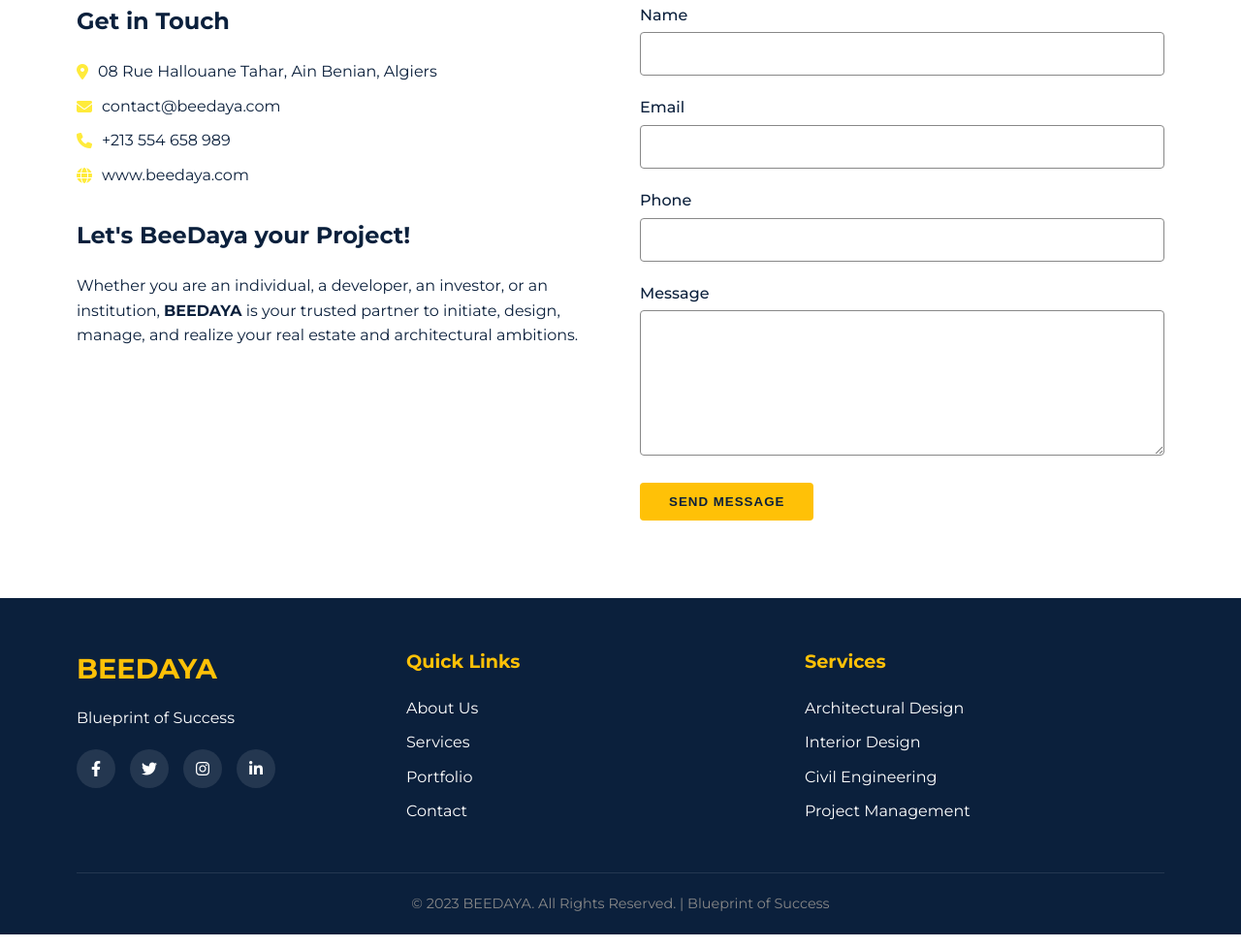
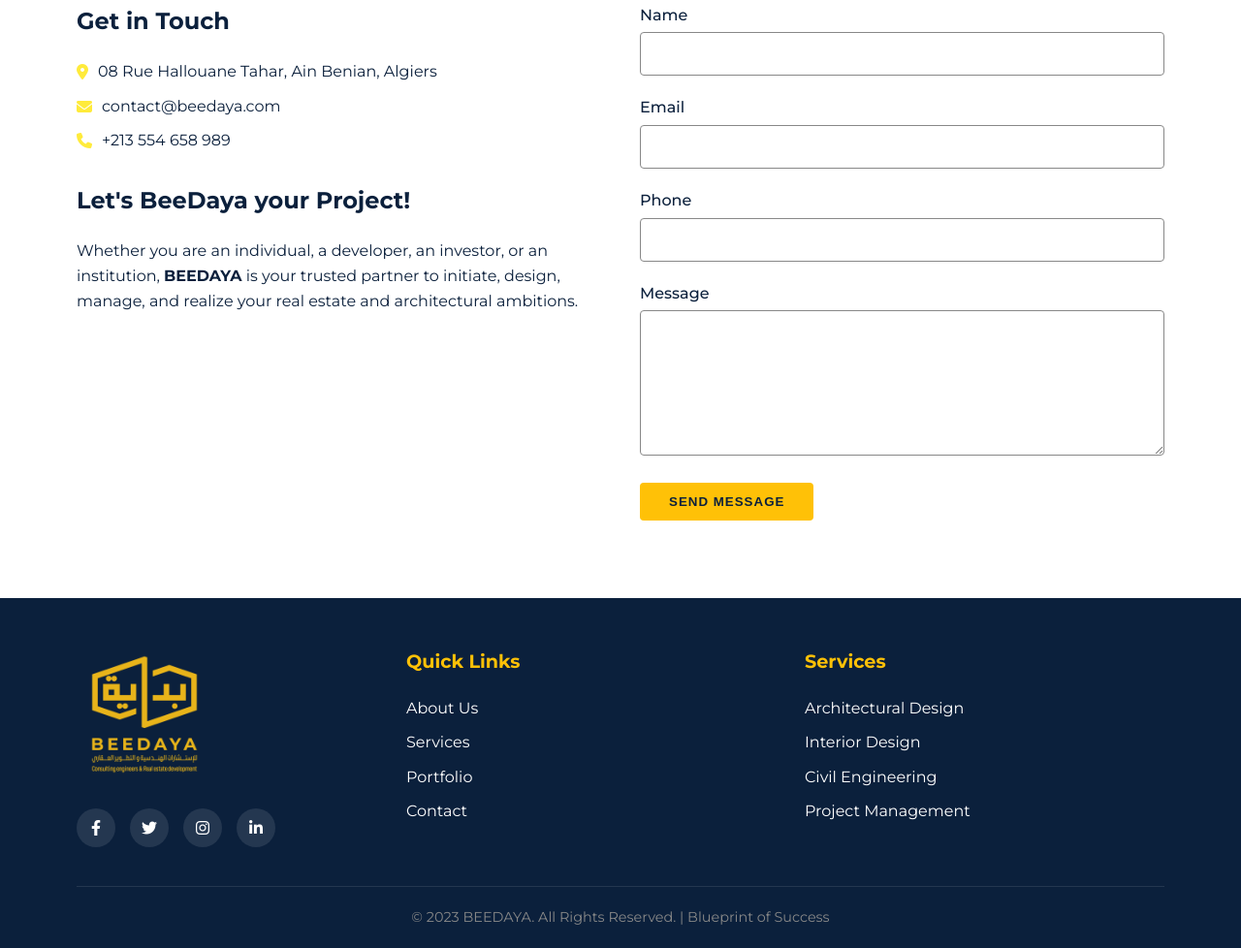
Before and after one commit to bitsnaps/beedaya, a plain HTML site: page index.html in a window 1280 px wide. Shown: the part 4645-5623 px from the top of the page at 97% size. Drawn offline with Linux system fonts and the light colour scheme.

Commit message:
refactor(index.html): replace text logo with image and comment out website URL

```diff
--- a/index.html
+++ b/index.html
@@ -240,7 +240,7 @@
                         <p><i class="fas fa-map-marker-alt contact-icon"></i> 08 Rue Hallouane Tahar, Ain Benian, Algiers</p>
                         <p><i class="fas fa-envelope contact-icon"></i> contact@beedaya.com</p>
                         <p><i class="fas fa-phone contact-icon"></i> +213 554 658 989</p>
-                        <p><i class="fas fa-globe contact-icon"></i> www.beedaya.com</p>
+                        <!-- <p><i class="fas fa-globe contact-icon"></i> www.beedaya.com</p> -->
                     </div>
                     <h3>Let's BeeDaya your Project!</h3>
                     <p>Whether you are an individual, a developer, an investor, or an institution, <b>BEEDAYA</b> is your trusted partner to initiate, design, manage, and realize your real estate and architectural ambitions.</p>
@@ -275,8 +275,9 @@
         <div class="container">
             <div class="footer-content">
                 <div class="footer-logo">
-                    <h2>BEEDAYA</h2>
-                    <p>Blueprint of Success</p>
+                    <!-- <h2>BEEDAYA</h2> -->
+                    <img src="/images/logo-original.png" alt="BEEDAYA Logo" width="140">
+                    <!-- <p>Blueprint of Success</p> -->
                     <div class="social-links">
                         <a href="#"><i class="fab fa-facebook-f"></i></a>
                         <a href="#"><i class="fab fa-twitter"></i></a>
```
